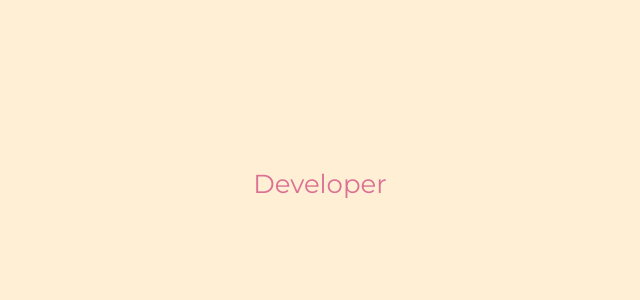
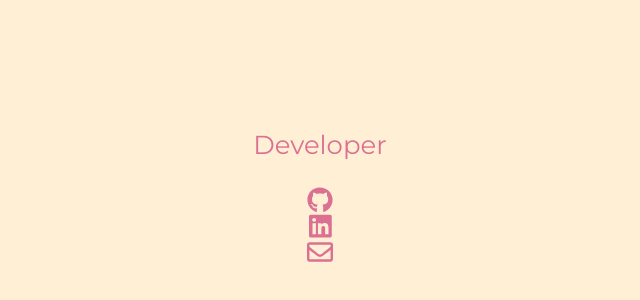
Before and after one commit to RicardoAlmeida25/personal-website, a React (Create React App) app: page / in a window 1280 px wide. Shown: the part 216-516 px from the top of the page, without its empty margins (320-960 px from the left). Built offline with nearby package versions, Linux system fonts and the light colour scheme.

Commit message:
Add font-awesome support.

```diff
--- a/package.json
+++ b/package.json
@@ -3,6 +3,10 @@
   "version": "0.1.0",
   "private": true,
   "dependencies": {
+    "@fortawesome/fontawesome-svg-core": "^1.2.19",
+    "@fortawesome/free-brands-svg-icons": "^5.9.0",
+    "@fortawesome/free-regular-svg-icons": "^5.9.0",
+    "@fortawesome/react-fontawesome": "^0.1.4",
     "@types/jest": "24.0.15",
     "@types/node": "12.6.2",
     "@types/react": "16.8.23",
--- a/src/components/App.tsx
+++ b/src/components/App.tsx
@@ -1,11 +1,17 @@
 import React, { FunctionComponent } from 'react';
 import { AppWrapper, Header, Title } from './App.styles';
+import { FontAwesomeIcon } from '@fortawesome/react-fontawesome';
+import { faGithub, faLinkedin } from '@fortawesome/free-brands-svg-icons';
+import { faEnvelope } from '@fortawesome/free-regular-svg-icons';
 
 const App: FunctionComponent = () => {
   return (
     <AppWrapper>
       <Header>
         <Title>Developer</Title>
+        <FontAwesomeIcon icon={faGithub} color="palevioletred" />
+        <FontAwesomeIcon icon={faLinkedin} color="palevioletred" />
+        <FontAwesomeIcon icon={faEnvelope} color="palevioletred" />
       </Header>
     </AppWrapper>
   );
```
Also changed, not shown: 1 other file (tests, documents, lock files or other folders).
